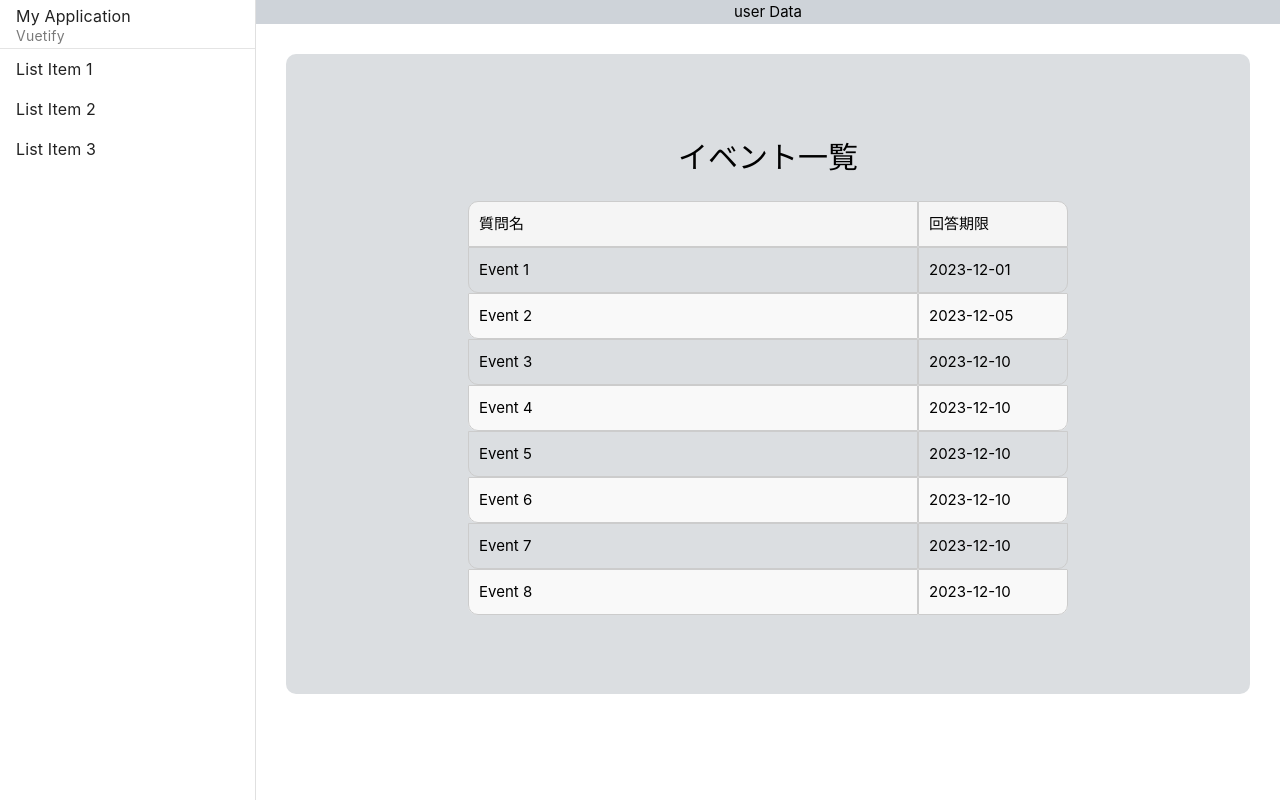
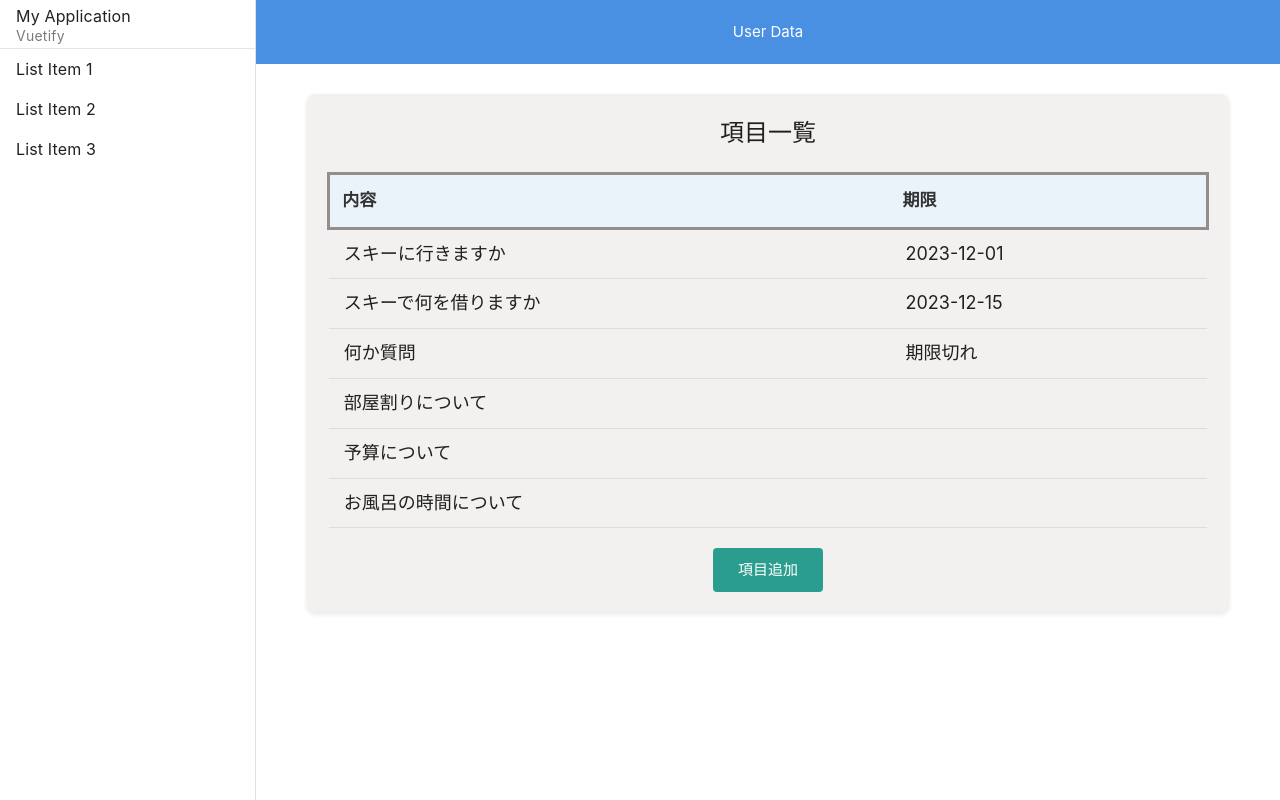
Before and after one commit to traP-jp/rucQ, a Vue app in the folder frontend/: page /1/admin/users in a window 1280 px wide. Built offline with nearby package versions, Linux system fonts and the light colour scheme; the HTML template or start-up script is replaced by a standard one.

Commit message:
管理者の質問閲覧ページの見た目部分

```diff
--- a/frontend/src/views/admin/AdminGuidebookEdit.vue
+++ b/frontend/src/views/admin/AdminGuidebookEdit.vue
@@ -53,8 +53,8 @@ onBeforeRouteLeave((to, from, next) => {
   }
 })
 
-// ウィンドウのリロードやタブを閉じる際に自動保存
-const handleBeforeUnload = (event) => {
+// ウィンドウのリロードやタブを閉じる際に自動保存 するかは未定
+const handleBeforeUnload = (event: BeforeUnloadEvent) => {
   if (!isSaved.value) {
     saveMarkdown()
     // 一部のブラウザでは以下の設定が必要　by gpt
--- a/frontend/src/views/admin/AdminInformationView.vue
+++ b/frontend/src/views/admin/AdminInformationView.vue
@@ -1,101 +1,127 @@
-<script setup lang="ts">
-import { ref, onMounted } from 'vue'
-
-const events = ref([
-  { id: 1, name: 'Event 1', deadline: '2023-12-01' },
-  { id: 2, name: 'Event 2', deadline: '2023-12-05' },
-  { id: 3, name: 'Event 3', deadline: '2023-12-10' },
-  { id: 4, name: 'Event 4', deadline: '2023-12-10' },
-  { id: 5, name: 'Event 5', deadline: '2023-12-10' },
-  { id: 6, name: 'Event 6', deadline: '2023-12-10' },
-  { id: 7, name: 'Event 7', deadline: '2023-12-10' },
-  { id: 8, name: 'Event 8', deadline: '2023-12-10' },
-])
-</script>
-
 <template>
-  <div :class="$style.header">user Data</div>
+  <div :class="$style.header">User Data</div>
 
   <div :class="$style.allAnketo">
-    <h1>イベント一覧</h1>
-    <table :class="$style.eventTable">
+    <div :class="$style.anketoTitle">項目一覧</div>
+    <table :class="$style.anketoTable">
       <thead>
-        <tr>
-          <th>質問名</th>
-          <th>回答期限</th>
+        <tr :class="$style.tableHeader">
+          <td :class="$style.typeColumn">内容</td>
+          <td :class="$style.nameColumn">期限</td>
         </tr>
       </thead>
       <tbody>
-        <tr v-for="event in events" :key="event.id">
-          <td>{{ event.name }}</td>
-          <td>{{ event.deadline }}</td>
+        <tr v-for="item in items" :key="item.id">
+          <td :class="$style.nameCell">{{ item.name }}</td>
+          <td :class="$style.deadline">{{ item.deadline }}</td>
         </tr>
       </tbody>
     </table>
+
+    <!-- アクションボタン -->
+    <div :class="$style.actions">
+      <button @click="addItem">項目追加</button>
+    </div>
   </div>
 </template>
 
+<script setup lang="ts">
+import { ref, computed } from 'vue'
+
+const items = ref([
+  { id: 1, type: 'event', name: 'スキーに行きますか', deadline: '2023-12-01' },
+  { id: 2, type: 'event', name: 'スキーで何を借りますか', deadline: '2023-12-15' },
+  { id: 3, type: 'event', name: '何か質問', deadline: '期限切れ' },
+  { id: 4, type: 'room', name: '部屋割りについて', capacity: 20 },
+  { id: 4, type: 'room', name: '予算について', capacity: 20 },
+  { id: 4, type: 'room', name: 'お風呂の時間について', capacity: 20 },
+  // ...他の項目
+])
+
+const expiredEventsCount = computed(() => {
+  return items.value.filter((item) => item.type === 'event' && item.deadline === '期限切れ').length
+})
+
+const addItem = () => {
+  // 項目追加のロジック
+}
+</script>
+
 <style module>
 .header {
-  background-color: #ced3d9;
-  color: black;
+  background-color: #4a90e2;
+  color: #ffffff;
   display: flex;
   justify-content: center;
   align-items: center;
+  padding: 20px;
+}
+
+.allAnketo {
+  margin: 30px auto;
+  padding: 20px;
+  width: 90%;
+  background-color: #f3f1f0;
+  border-radius: 8px;
+  box-shadow: 0 2px 5px rgba(0, 0, 0, 0.1);
+}
+
+.anketoTitle {
+  font-size: 24px;
+  margin-bottom: 20px;
   text-align: center;
 }
 
-.allAnketo {
-  display: flex;
-  flex-direction: column;
-  align-items: center;
-  justify-content: center;
-  height: 80vh;
-  margin: 30px;
-  background-color: #dbdee1;
-  color: black;
-  border-radius: 10px;
+.anketoTable {
+  width: 100%;
+  border-collapse: collapse;
+  margin-bottom: 20px;
+  border-spacing: 10px;
 }
 
-.eventTable {
-  width: 100%;
-  max-width: 600px;
-  border-collapse: separate;
-  border-spacing: 0;
-  margin-top: 20px;
+.tableHeader {
+  border: 3px solid #948d8d !important;
+  z-index: 2;
+  background-color: #eaf3fa;
+  font-size: 17px;
 }
 
-.eventTable th, .eventTable td {
-  border: 1px solid #ccc;
-  padding: 10px;
-  text-align: left;
+.typeColumn,
+.nameColumn {
+  font-weight: bold;
+  color: #333 !important;
+  padding: 12px;
+  border-bottom: none;
 }
 
-.eventTable th {
-  background-color: #f5f5f5;
+.deadline,
+.nameCell {
+  padding: 10px 15px;
+  border-bottom: 1px solid #ddd;
+  font-size: larger;
 }
 
-.eventTable tr:nth-child(even) {
-  background-color: #f9f9f9;
+.nameCell {
+  cursor: pointer;
 }
 
-.eventTable th:first-child {
-  border-top-left-radius: 10px;
+.actions {
+  display: flex;
+  justify-content: center;
+  gap: 15px;
 }
 
-.eventTable th:last-child {
-  border-top-right-radius: 10px;
+.actions button {
+  padding: 10px 25px;
+  background-color: #2a9d8f;
+  color: #fff;
+  border: none;
+  border-radius: 4px;
+  cursor: pointer;
+  transition: background-color 0.3s;
 }
 
-.eventTable td:first-child {
-  border-bottom-left-radius: 10px;
-}
-
-.eventTable td:last-child {
-  border-bottom-right-radius: 10px;
-}
-
-.eventTable th:nth-child(2), .eventTable td:nth-child(2) {
-  width: 150px; /* 回答期限の列の幅を狭くする */
+.actions button:hover {
+  background-color: #21867a;
 }
 </style>
```
